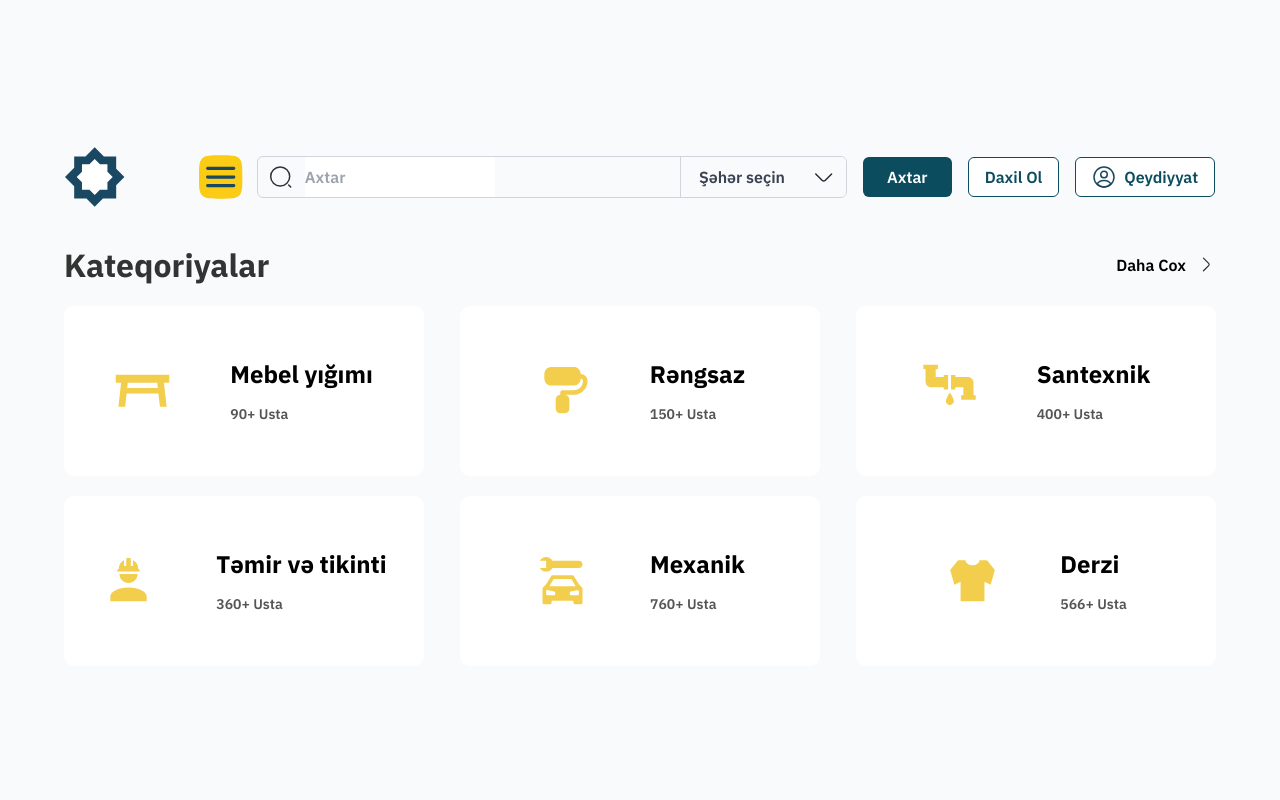
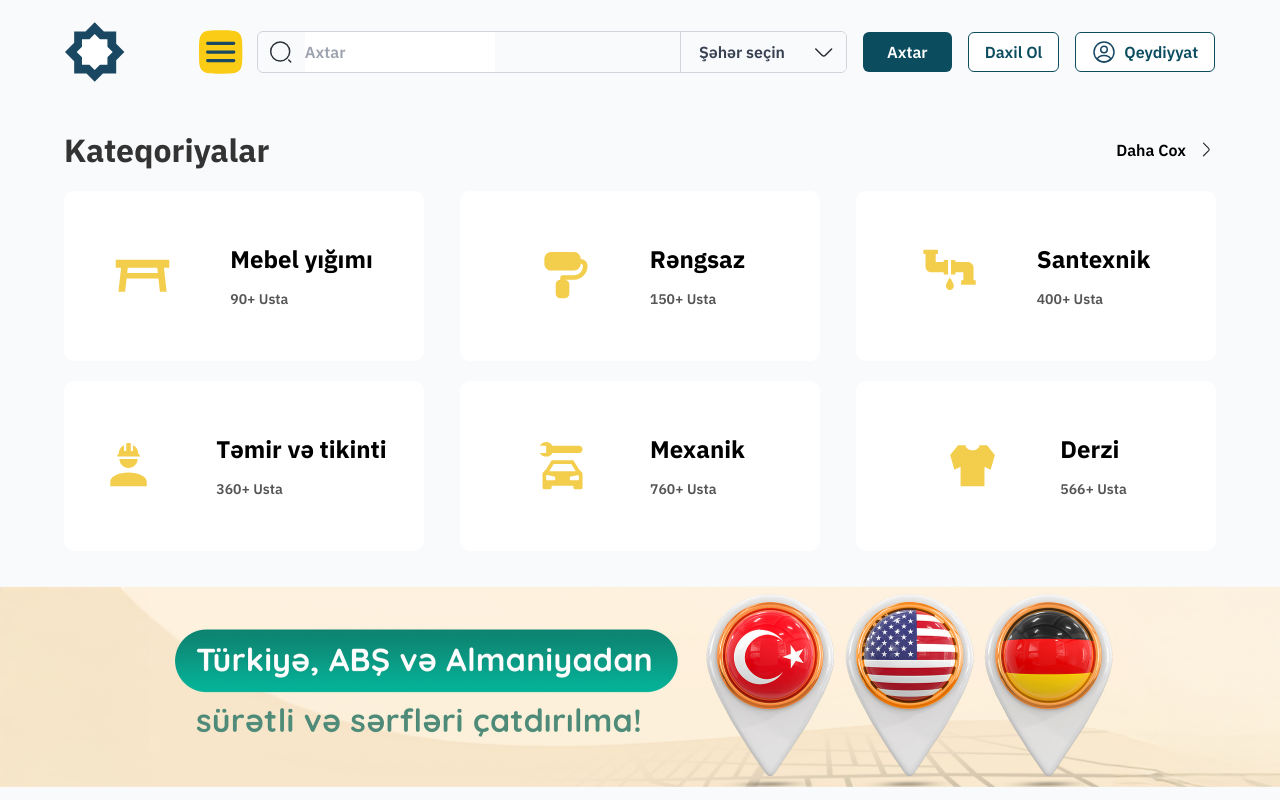
Before and after one commit to Yunis003/BDA-Pesekarlar.az, a React (Vite) app: page / in a window 1280 px wide. Built offline with nearby package versions, Linux system fonts and the light colour scheme.

Commit message:
Flags section

```diff
--- a/src/App.css
+++ b/src/App.css
@@ -13,6 +13,6 @@
   flex-direction: column;
   align-items: center;
   justify-content: center;
-  gap: 25px;
+  gap: 35px;
   background-color:#F9FAFB;
 }
--- a/src/App.jsx
+++ b/src/App.jsx
@@ -1,6 +1,7 @@
 import Header from './Components/Header';
 import HeroSection from './Components/HeroSection';
 import Categories from './Components/Categories';
+import Flags from './Components/Flags';
 import './App.css';
 function App() {
   return (
@@ -8,6 +9,8 @@ function App() {
       <Header />
       {/* <HeroSection /> */}
       <Categories />
+      <Flags />
+      {/* <Footer /> */}
     </div>
   );
 }
--- /dev/null
+++ b/src/Components/Flags.jsx
@@ -0,0 +1,12 @@
+import React from 'react';
+import './flags.css';
+import flags from '../assets/flags.svg'
+const Flags = () => {
+  return (
+    <section className='flags'>
+      <img src={flags} alt="" />
+    </section>
+  )
+}
+
+export default Flags
--- /dev/null
+++ b/src/Components/flags.css
@@ -0,0 +1,6 @@
+.flags{
+    width: 100%;
+    >img{
+        width: 100%;
+    }
+}
```
